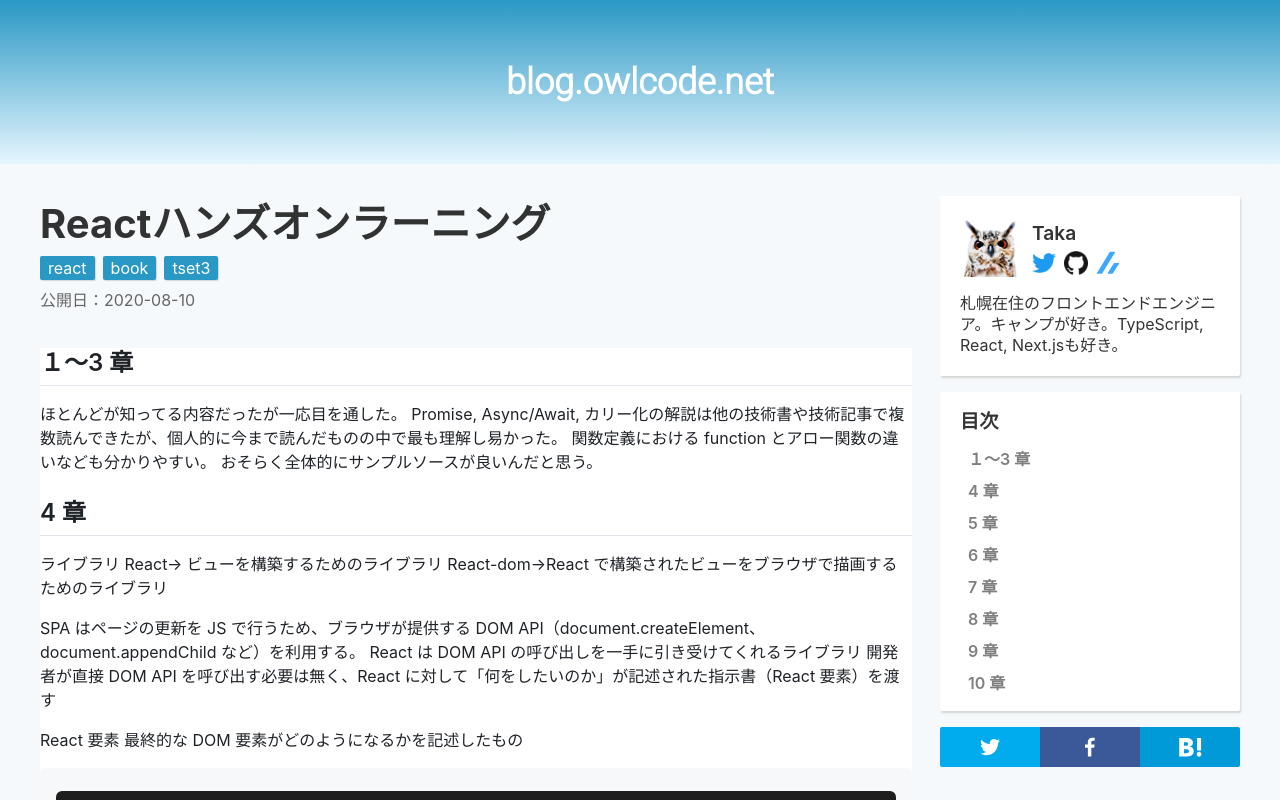
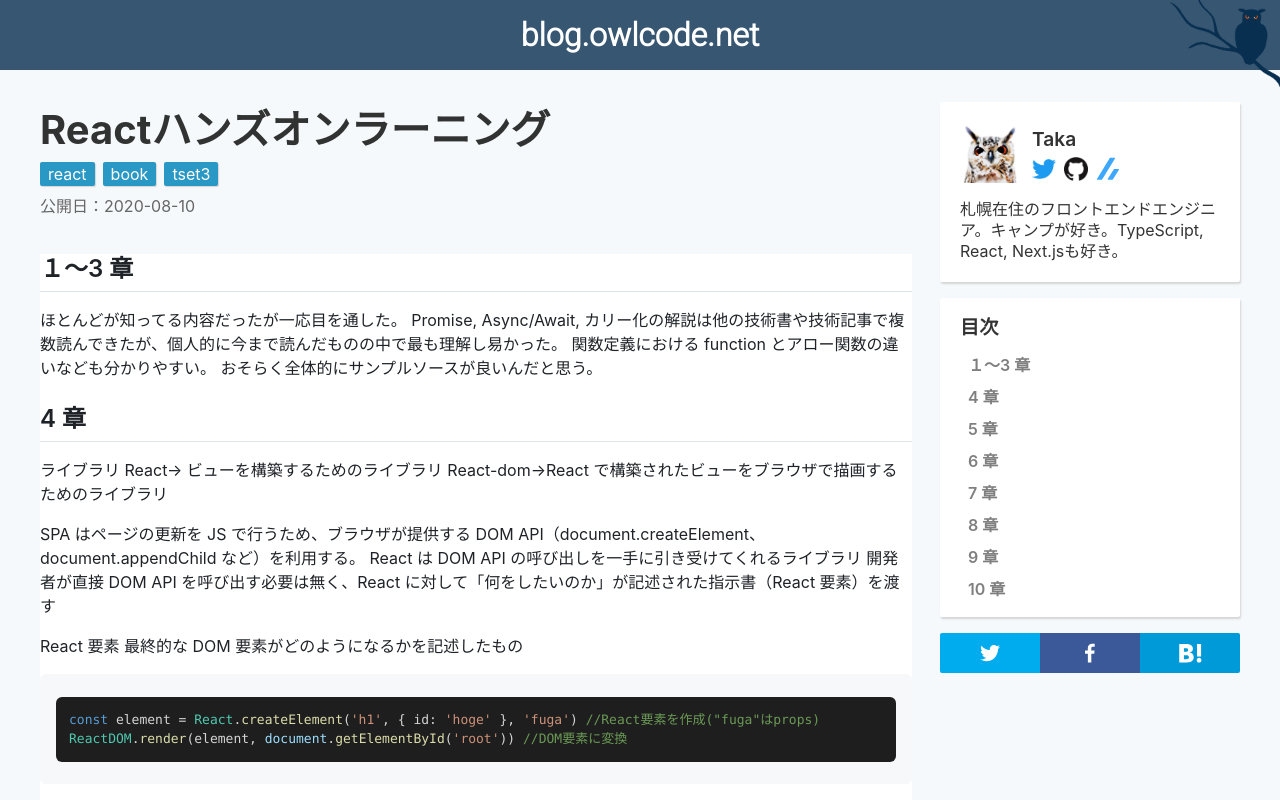
Before and after one commit to TakahiroHimi/blog.owlcode.net, a Next.js app: page /posts/20210810-react-hanson-1 in a window 1280 px wide. Shown: the top 800 px of the page. Built offline with nearby package versions, Linux system fonts and the light colour scheme.

Commit message:
fix: ヘッダー修正

```diff
--- a/next.config.js
+++ b/next.config.js
@@ -1,3 +1,6 @@
 module.exports = {
   reactStrictMode: true,
+  images: {
+    domains: ['ogp.owlcode.net'],
+  },
 }
--- a/src/components/layouts/Header.tsx
+++ b/src/components/layouts/Header.tsx
@@ -1,14 +1,21 @@
 import { css } from '@emotion/react'
+import Image from 'next/image'
 import Link from 'next/link'
 import React, { VFC } from 'react'
 import colors from 'styles/colors'
+import owl from './Header.owl.png'
 
 const Header: VFC = () => {
   return (
     <header>
       <Link href="/">
         <a css={link}>
-          <h1 css={h1}>{process.env.NEXT_PUBLIC_BLOG_TITLE}</h1>
+          <div css={container}>
+            <h1 css={h1}>{process.env.NEXT_PUBLIC_BLOG_TITLE}</h1>
+            <div css={imageWrapper}>
+              <Image src={owl} alt="owl" />
+            </div>
+          </div>
         </a>
       </Link>
     </header>
@@ -22,12 +29,27 @@
   cursor: pointer;
 `
 
+const container = css`
+  background-color: ${colors.blue400}CC;
+  position: relative;
+  height: 70px;
+  display: flex;
+  justify-content: center;
+  align-items: center;
+`
+
 const h1 = css`
   color: ${colors.white};
   text-align: center;
-  padding: 64px 0px;
-  background-image: linear-gradient(to top, ${colors.blue50} 0%, ${colors.blue200} 100%);
-  font-size: 36px;
+  font-size: 32px;
   font-weight: bold;
   font-family: 'Roboto', 'Noto Sans JP', sans-serif;
 `
+
+const imageWrapper = css`
+  width: 180px;
+  position: absolute;
+  transform: translate(0px, -15px);
+  top: 0;
+  right: 0;
+`
```
Also changed, not shown: src/components/layouts/Header.owl.png (added).
